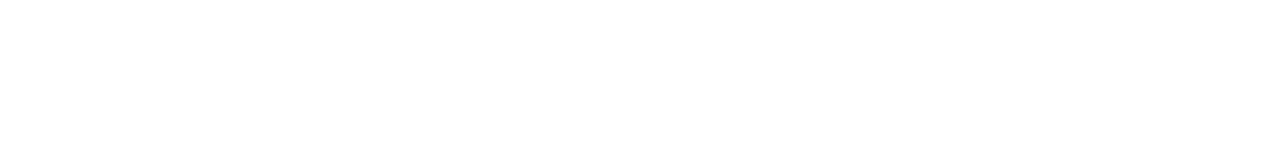
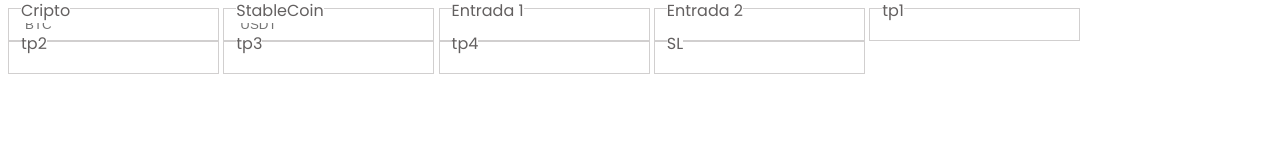
Before and after one commit to fernando-delgado-2003/Lat-n-cripto-house, a plain HTML site: page vip/admin/index.html in a window 1280 px wide. Drawn offline with nearby package versions, Linux system fonts and the light colour scheme.

Commit message:
Add files via upload

```diff
--- a/assets/css/index.css
+++ b/assets/css/index.css
@@ -85,3 +85,24 @@ main{
 .cards .card .price {
 	font-weight: 600;
 }
+form .wrap-input{
+	display: inline-block;
+	border: 1px solid #d1cfcf;
+	position: relative;
+}
+form .wrap-input::before{
+    content: attr(data-name);
+    position: absolute;
+    top: -11px;
+    left: 12px;
+    font-size: 1rem;
+    background: #fff;
+    color: #636060;
+}
+form .wrap-input::before::first-letter{
+	text-transform: uppercase;
+}
+form .wrap-input input{
+	border: none;
+	padding: .5rem 1rem;
+}
--- a/vip/admin/index.html
+++ b/vip/admin/index.html
@@ -2,13 +2,46 @@
 <html>
 
 <head>
+
+	<link href='https://unpkg.com/boxicons@2.1.2/css/boxicons.min.css' rel='stylesheet'>
+	<link rel="stylesheet" href="../../assets/css/index.css">
 	<meta charset="UTF-8">
 	<meta name="viewport" content="width=device-width, initial-scale=1">
 	<title></title>
 </head>
 
 <body>
+	<form>
+		<div class="wrap-input"  data-name="Cripto">
+			<input type="text" name="crypto" placeholder="BTC">
+		</div>
+		<div class="wrap-input" data-name="StableCoin">
+			<input type="text" name="stableCoin" placeholder="USDT">
+		</div>
+		<div class="wrap-input" data-name="Entrada 1">
+			<input type="number" name="entry1" id="">
+		</div>
+		<div class="wrap-input" data-name="Entrada 2">
+			<input type="number" name="entry2" id="">
+		</div>
+		<div class="wrap-input" data-name=" tp1">
+			<input type="number" name="tp1" id="">
+		</div>
+		<div class="wrap-input" data-name="tp2">
+			<input type="number" name="tp2" id="">
+		</div>
+		<div class="wrap-input" data-name="tp3">
+			<input type="number" name="tp3" id="">
+		</div>
+		<div class="wrap-input" data-name="tp4">
+			<input type="number" name="tp4" id="">
+		</div>
+		<div class="wrap-input" data-name="SL">
+			<input type="number" name="sl" id="">
+		</div>
 
+
+	</form>
 </body>
 
 </html>
```
Also changed, not shown: index.html (+3 -1 lines).
